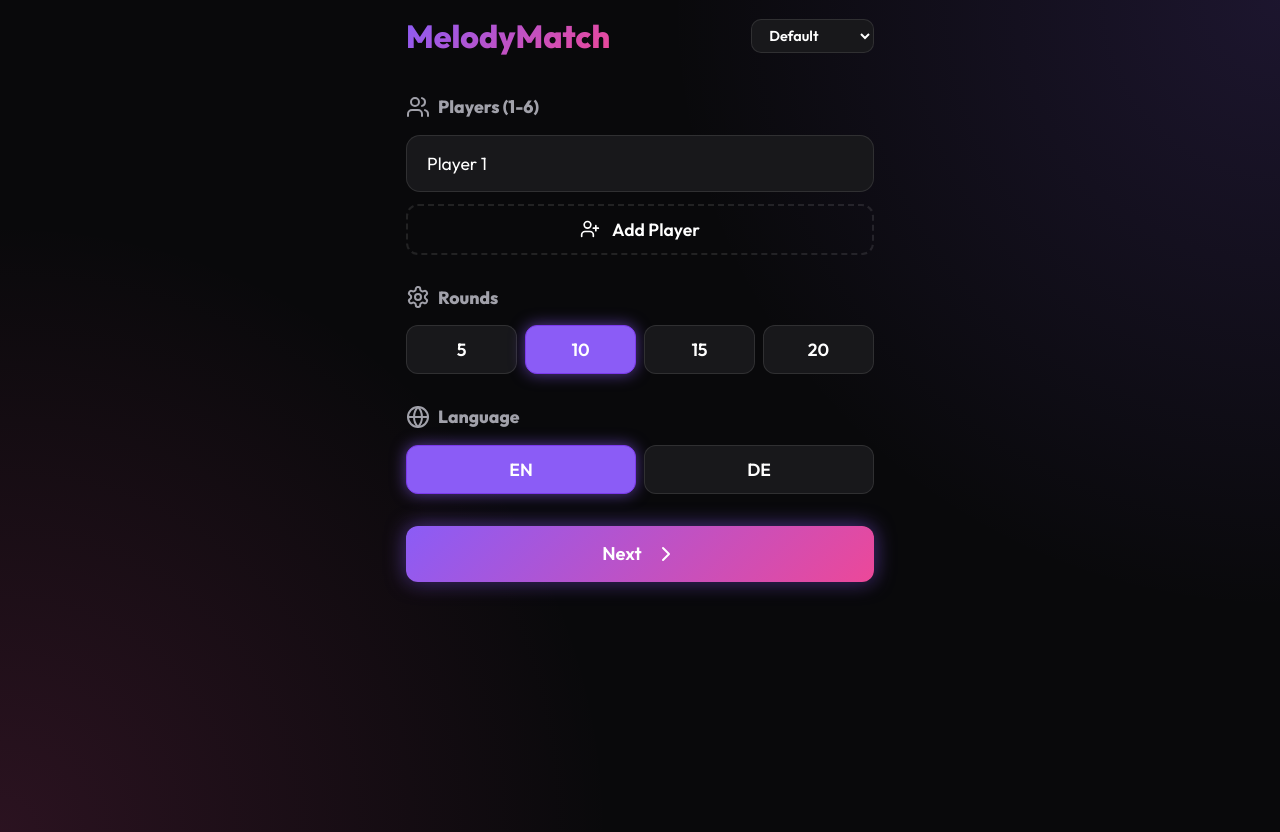
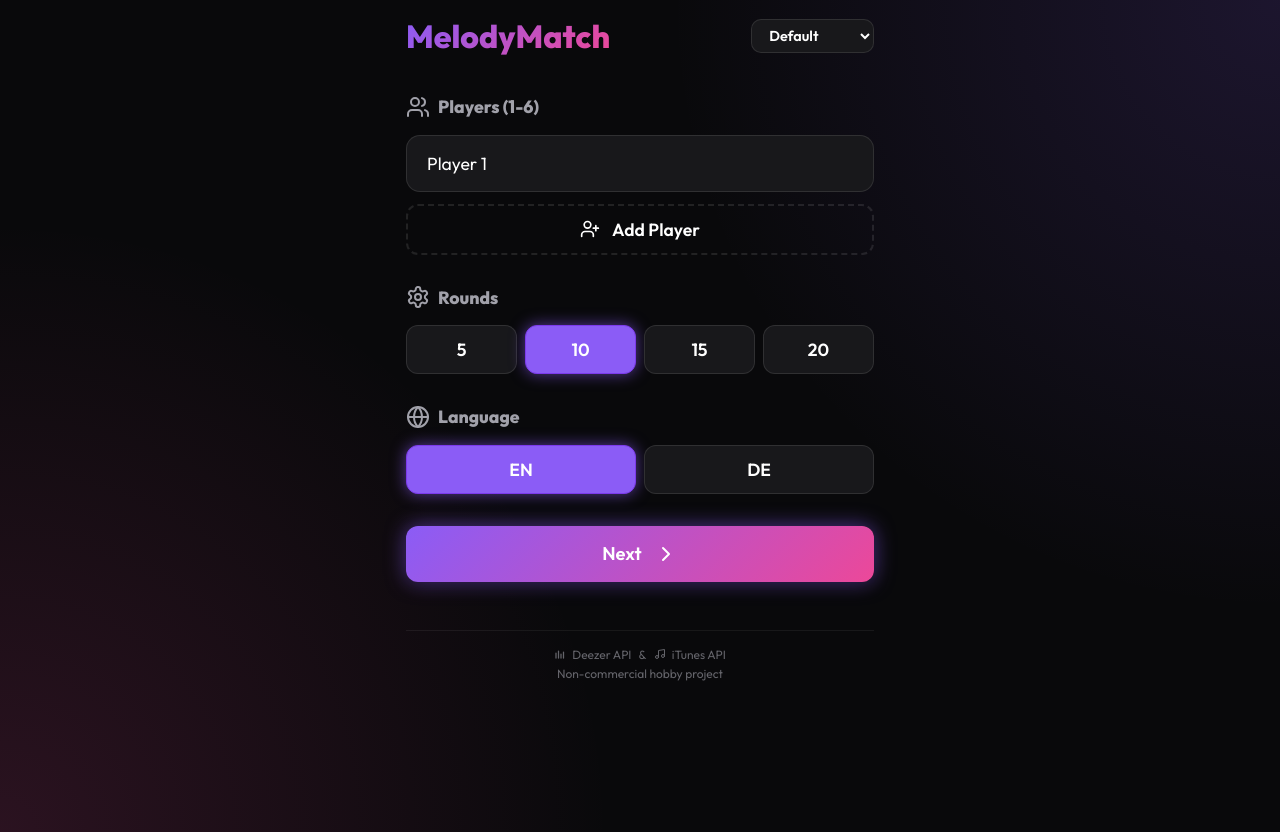
Before and after one commit to netlusche/MelodyMatch, a React (Vite) app: page / in a window 1280 px wide. Built offline with nearby package versions, Linux system fonts and the light colour scheme.

Commit message:
chore: license to MIT, add API disclaimers to README, and add UI attribution footer

```diff
--- a/src/components/SetupScreen.tsx
+++ b/src/components/SetupScreen.tsx
@@ -118,6 +118,23 @@ export const SetupScreen: React.FC = () => {
         <span>{t.next}</span>
         <ChevronRight size={24} className="group-hover-translate icon" />
       </button>
+
+      <div style={{ display: 'flex', flexDirection: 'column', alignItems: 'center', justifyContent: 'center', marginTop: '2rem', color: 'var(--text-muted)', width: '100%', borderTop: '1px solid var(--border)', paddingTop: '1rem', fontSize: '0.75rem', opacity: 0.6 }}>
+        <div style={{ display: 'flex', alignItems: 'center', gap: '0.25rem', marginBottom: '0.25rem' }}>
+          <svg width="12" height="12" viewBox="0 0 24 24" fill="none" stroke="currentColor" strokeWidth="2.5" strokeLinecap="round" strokeLinejoin="round" style={{ marginRight: '2px', display: 'inline-block', verticalAlign: 'middle' }}>
+            <path d="M4 10v10M9 6v14M14 12v8M19 8v12" />
+          </svg>
+          <span>Deezer API</span>
+          <span style={{ marginInline: '0.2rem' }}>&</span>
+          <svg width="12" height="12" viewBox="0 0 24 24" fill="none" stroke="currentColor" strokeWidth="2" strokeLinecap="round" strokeLinejoin="round" style={{ marginRight: '2px', display: 'inline-block', verticalAlign: 'middle' }}>
+            <path d="M9 18V5l12-2v13" />
+            <circle cx="6" cy="18" r="3" />
+            <circle cx="18" cy="16" r="3" />
+          </svg>
+          <span>iTunes API</span>
+        </div>
+        <div>Non-commercial hobby project</div>
+      </div>
     </div>
   );
 };
```
Also changed, not shown: 5 other files (tests, documents, lock files or other folders).
